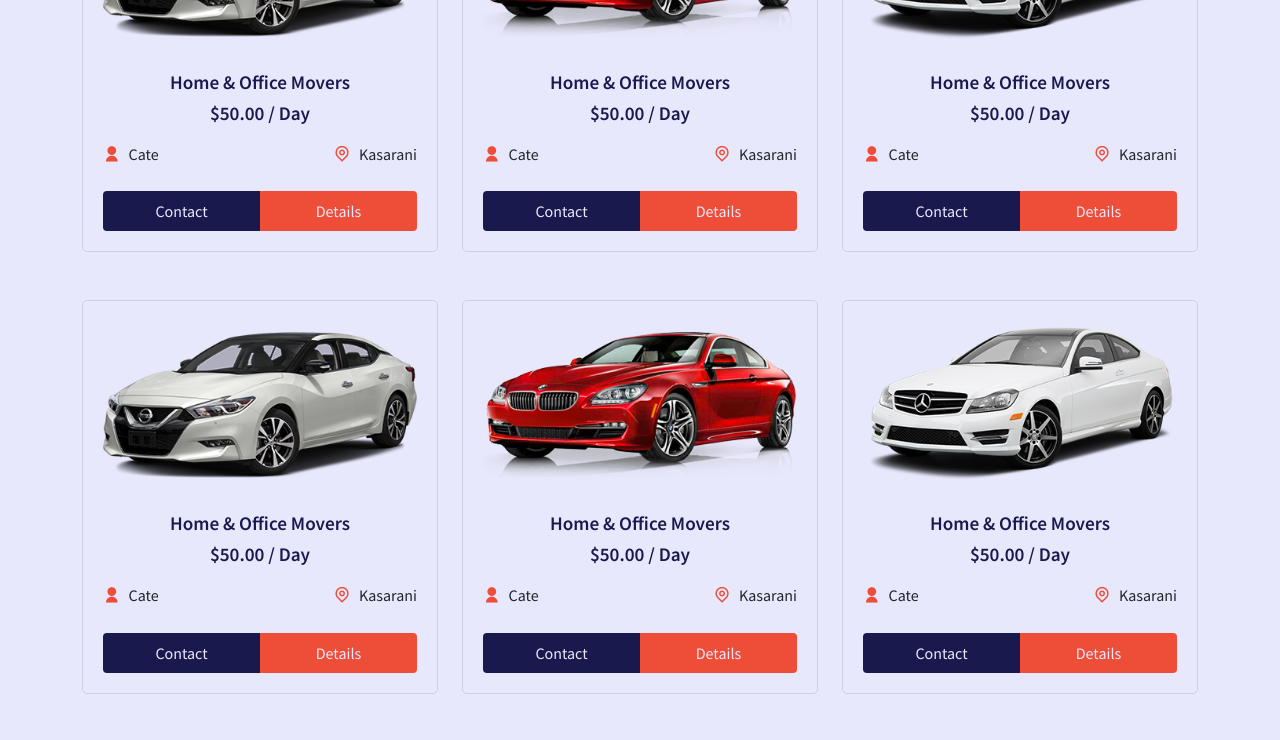
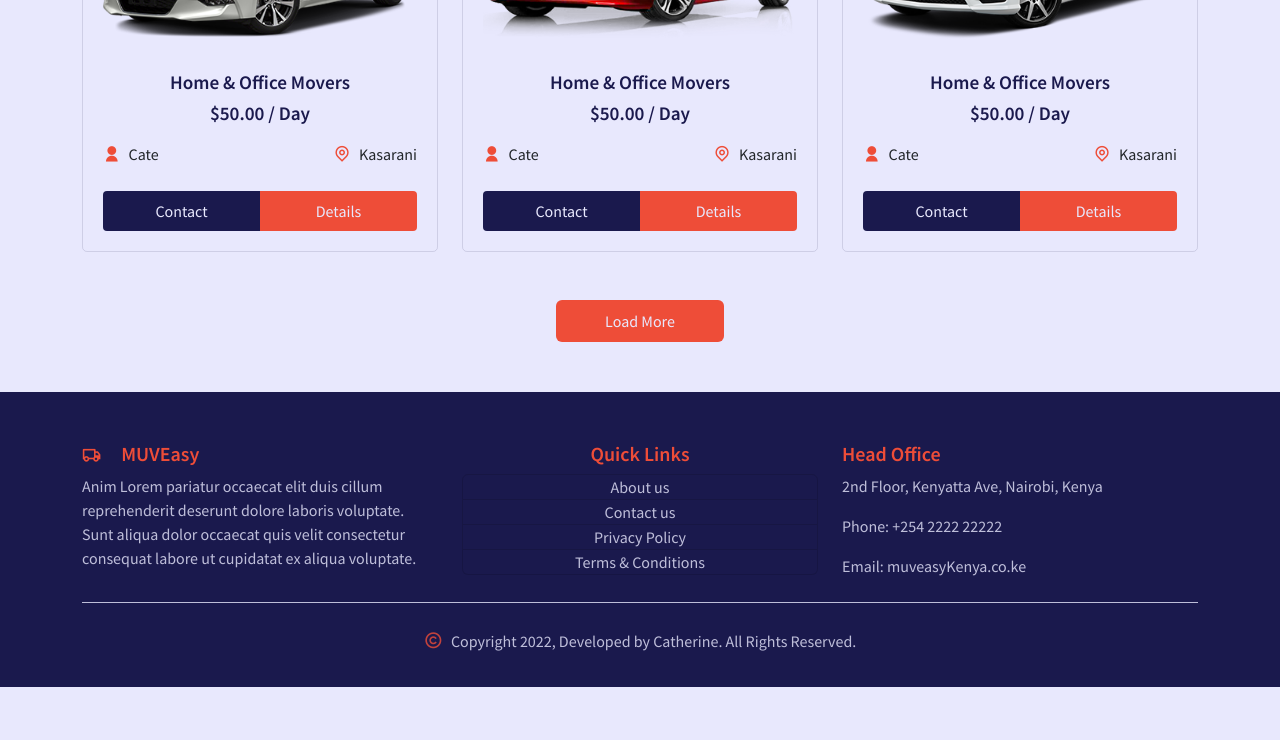
Before and after one commit to esthercate/MUVEasy, a React (Create React App) app in the folder client/: page /home in a window 1280 px wide. Shown: the part 1774-2514 px from the top of the page. After the commit the page ends 2461 px from the top, so only its background shows below. Built offline with nearby package versions, Linux system fonts and the light colour scheme.

Commit message:
added context

```diff
--- /dev/null
+++ b/client/src/context/Context.js
@@ -0,0 +1,3 @@
+import React from 'react';
+
+export const LoginContext = React.createContext({})
--- a/client/src/pages/Home.jsx
+++ b/client/src/pages/Home.jsx
@@ -34,7 +34,7 @@ const Home = () => {
       <section>
         <Container>
           <Row>
-            {moverData.slice(0, 15).map((item) => (
+            {moverData.slice(0, 9).map((item) => (
               <MoverList item={item} key={item.id} />
             ))}
 
```
Also changed, not shown: client/src/pages/Auth.jsx (+8 -8 lines).
